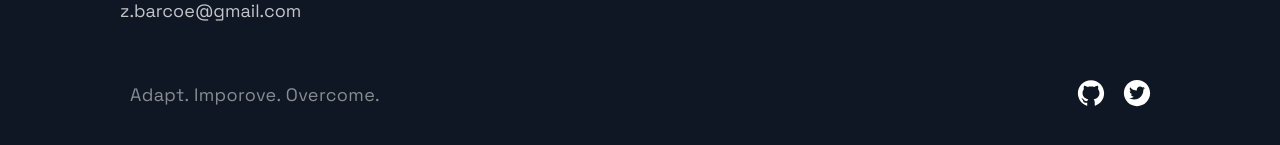
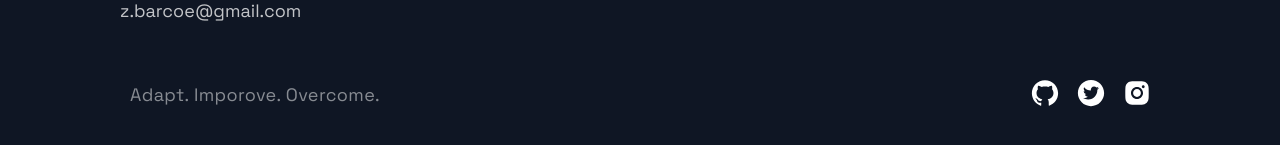
Before and after one commit to BlackPrism7537/BlackPrism7537, a Next.js app: page / in a window 1280 px wide. Shown: the part 3069-3214 px from the top of the page. Built offline with nearby package versions, Linux system fonts and the light colour scheme.

Commit message:
updating links

```diff
--- a/src/components/Footer/Footer.js
+++ b/src/components/Footer/Footer.js
@@ -40,6 +40,9 @@
 				<SocialIcons href="https://twitter.com/Z_Barcoe">
 					<AiFillTwitterCircle size="3rem" />
 				</SocialIcons>
+				<SocialIcons href="https://www.instagram.com/z.barcoe/">
+					<AiFillInstagram size="3rem" />
+				</SocialIcons>
 			</SocialIconsContainer>
 		</FooterWrapper>
 	);
```
